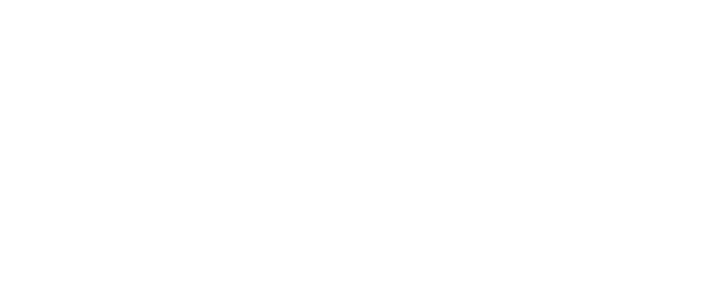
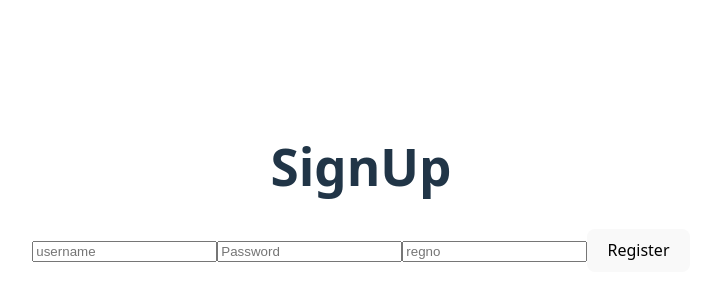
Before and after one commit to fallguy1903/student_handbook, a React (Vite) app in the folder frontend/: page /signup in a window 1280 px wide. Before the commit this address had no page. Shown: the part 212-512 px from the top of the page, without its empty margins (279-980 px from the left). Built offline with nearby package versions, Linux system fonts and the light colour scheme.

Commit message:
complete login

```diff
--- a/frontend/src/App.jsx
+++ b/frontend/src/App.jsx
@@ -1,12 +1,14 @@
 import { BrowserRouter as Router, Routes, Route } from 'react-router-dom';
 import Home from './Home';
 import Login from './Login';
+import SignUp from './SignUp';
 
 function App() {
   return (
     <Router>
       <Routes>
         <Route path="/" element={<Login />} />
+        <Route path="/signup" element={<SignUp />} />
         <Route path="/home" element={<Home />} />
       </Routes>
     </Router>
--- a/frontend/src/Login.jsx
+++ b/frontend/src/Login.jsx
@@ -42,6 +42,7 @@
           <input type='password' name='password' onChange={(e)=>setPassword(e.target.value)} value={password} placeholder='passowrd'></input>
           <button type="submit">Login</button>
         </form>
+        <a href='/signup'>Signup</a>
 
     </>
   )
--- /dev/null
+++ b/frontend/src/SignUp.jsx
@@ -0,0 +1,40 @@
+import { useState } from 'react';
+import './App.css';
+import { useNavigate } from 'react-router-dom';
+
+
+export default function SignUp(){
+    const[username,setUsername] = useState('');
+    const[password,setPassword] = useState('');
+    const[regno,setRegno] = useState('');
+    const navigate = useNavigate();
+    async function handleSubmit(e)
+    {
+        e.preventDefault();
+        console.log(JSON.stringify({regno,username,password}))
+        const response = await fetch('http://localhost:3000/register',{
+            method:"POST",
+            headers:{"Content-Type":"application/json"},
+            body:JSON.stringify({regno,username,password})
+        })
+        const data = await response.json();
+
+        if(data)
+        {
+            console.log("register successfull")
+            navigate("/home", { state: { user: {username: username} } } );
+        }
+        else    console.log("Not successfull")
+    }
+    return(
+        <>
+            <h1>SignUp</h1>
+            <form onSubmit={handleSubmit}>
+                <input type="text" placeholder='username' onChange={(e)=>setUsername(e.target.value)} value={username} />
+                <input type="text" placeholder='Password' onChange={(e)=>setPassword(e.target.value)} value={password} />
+                <input type="text" placeholder='regno' onChange={(e)=>setRegno(e.target.value)} value={regno} />
+                <button>Register</button>
+            </form>
+        </>
+    )
+}
```
